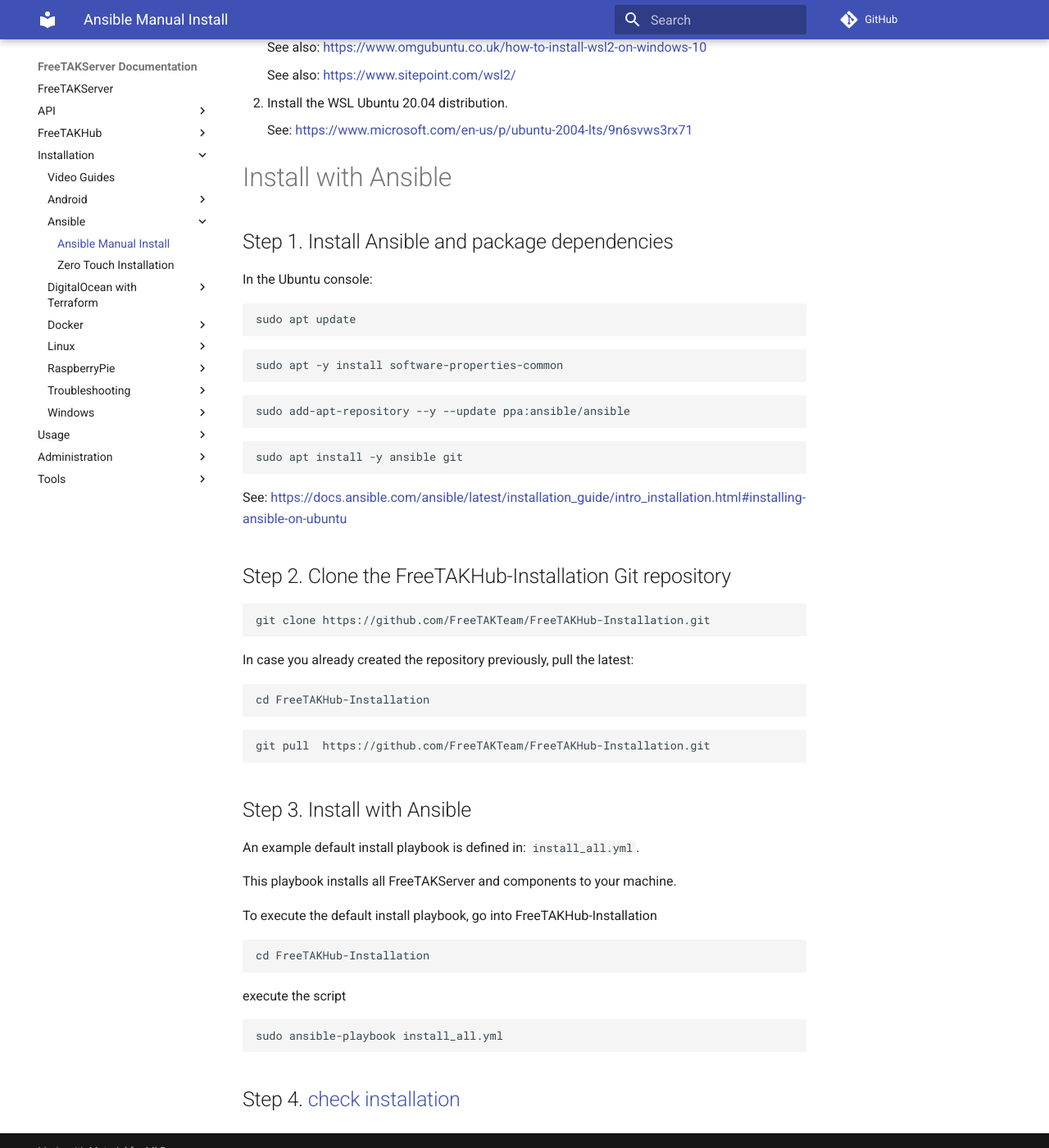
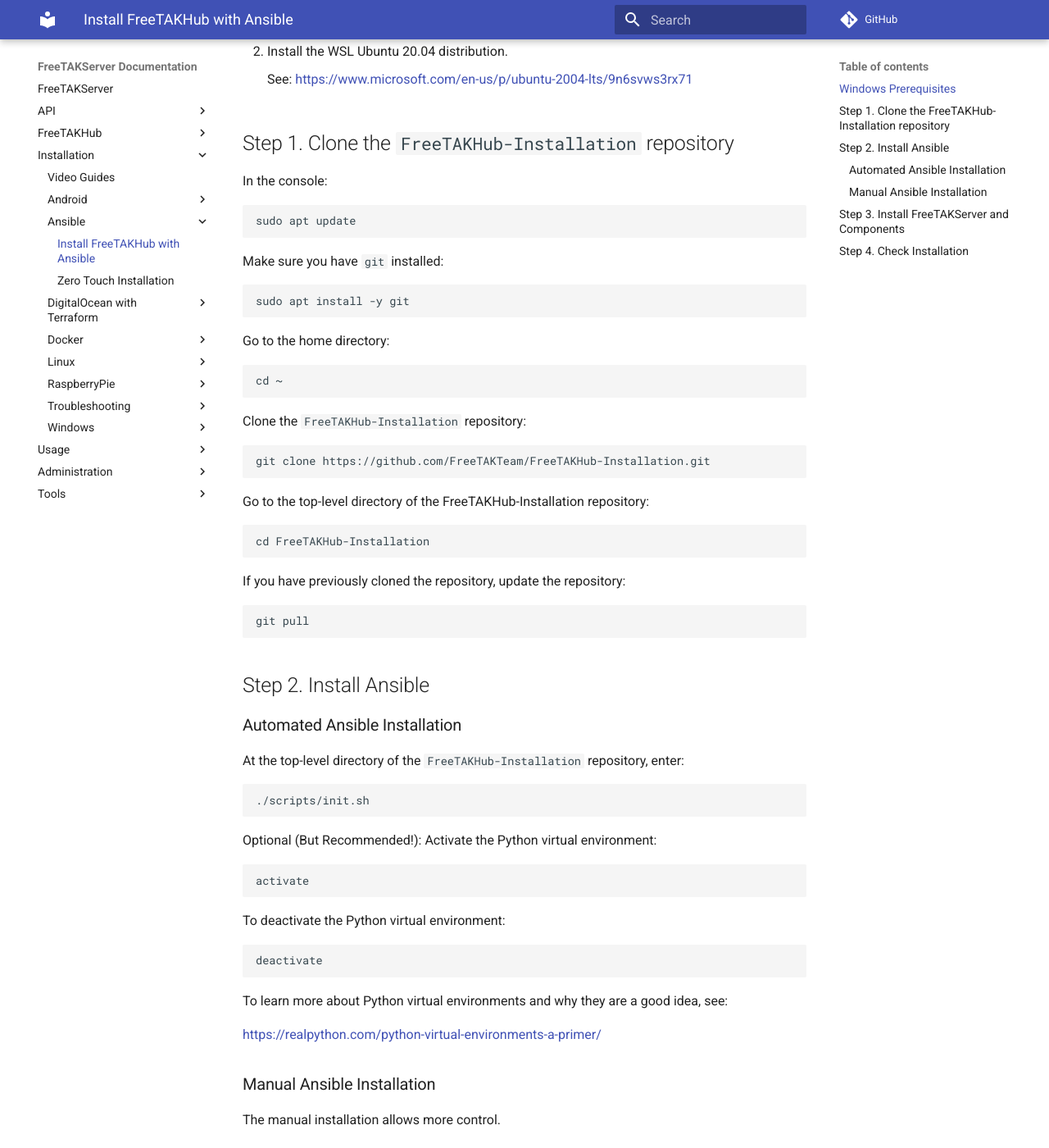
Before and after one commit to FreeTAKTeam/FreeTAKServer-User-Docs, an MkDocs documentation site: the page built from docs/docs/Installation/Ansible/Ansible.md, in a window 1280 px wide and 1400 px high, scrolled down 715 px. Shown: the whole window at 82% size. Built offline with MkDocs 1.6.1 and Material for MkDocs 9.7.7, drawn with Linux system fonts in a browser that asks for light colours; comment, search, counter and statistics services are not loaded; some of the changed text lies outside the part shown.

Commit message:
Update Ansible.md

````diff
--- a/docs/docs/Installation/Ansible/Ansible.md
+++ b/docs/docs/Installation/Ansible/Ansible.md
@@ -1,22 +1,20 @@
-# Ansible Manual Install
+# Install FreeTAKHub with Ansible
 
-Ansible is an Infrastructure-As-Code tool used for managing and monitoring remote FTS related servers.
+Ansible is an Infrastructure-As-Code (IAC) tool used for managing and monitoring local or remote FTS servers.
 
-# FreeTAKHub Installation
+This repository includes Ansible roles to:
 
-FreeTAKHub installation is a set of Ansible/Terraform scripts that allow you to:
+- create the target nodes.
+- install FTS and additional modules.
+- configure FTS.
 
-- create the target nodes
-- install FTS and all the additional modules
-- configure FTS
+## Windows Prerequisites
 
-# Windows Prerequisites
+Below is required for Windows machines.
 
-Currently FreeTAKServer and components have been tested successfully on Ubuntu 20.04.
+The machine must be running: Windows 10 Version 2004 or higher (Build 19041 or higher) or Windows 11.
 
-Other Linux distributions may work, but they have not been tested.
-
-To install on Windows, you will have to:
+For Windows installations:
 
 1. Install WSL2.
 
@@ -30,11 +28,75 @@
 
     See: <https://www.microsoft.com/en-us/p/ubuntu-2004-lts/9n6svws3rx71>
 
-# Install with Ansible
+## Step 1. Clone the `FreeTAKHub-Installation` repository
 
-## Step 1. Install Ansible and package dependencies
+In the console:
 
-In the Ubuntu console:
+```console
+sudo apt update
+```
+
+Make sure you have `git` installed:
+
+```console
+sudo apt install -y git
+```
+
+Go to the home directory:
+
+```console
+cd ~
+```
+
+Clone the `FreeTAKHub-Installation` repository:
+
+```console
+git clone https://github.com/FreeTAKTeam/FreeTAKHub-Installation.git
+```
+
+Go to the top-level directory of the FreeTAKHub-Installation repository:
+
+```console
+cd FreeTAKHub-Installation
+```
+
+If you have previously cloned the repository, update the repository:
+
+```console
+git pull
+```
+
+## Step 2. Install Ansible
+
+### Automated Ansible Installation
+
+At the top-level directory of the `FreeTAKHub-Installation` repository, enter:
+
+```console
+./scripts/init.sh
+```
+
+Optional (But Recommended!): Activate the Python virtual environment:
+
+```console
+activate
+```
+
+To deactivate the Python virtual environment:
+
+```console
+deactivate
+```
+
+To learn more about Python virtual environments and why they are a good idea, see:
+
+<https://realpython.com/python-virtual-environments-a-primer/>
+
+### Manual Ansible Installation
+
+The manual installation allows more control.
+
+In the console, enter:
 
 ```console
 sudo apt update
@@ -49,41 +111,25 @@
 ```
 
 ```console
-sudo apt install -y ansible git
+sudo apt install -y ansible
 ```
 
 See: <https://docs.ansible.com/ansible/latest/installation_guide/intro_installation.html#installing-ansible-on-ubuntu>
 
-## Step 2. Clone the FreeTAKHub-Installation Git repository
+## Step 3. Install FreeTAKServer and Components
+
+Go to the top-level directory of the `FreeTAKHub-Installation` repository:
 
 ```console
-git clone https://github.com/FreeTAKTeam/FreeTAKHub-Installation.git
+cd ~/FreeTAKHub-Installation
 ```
 
-In case you already created the repository previously, pull the latest:
+Run the Ansible playbook to install FreeTAKServer and components:
 
-```console
-cd FreeTAKHub-Installation
-```
-
-```console
-git pull  https://github.com/FreeTAKTeam/FreeTAKHub-Installation.git
-```
-
-## Step 3. Install with Ansible
-
-An example default install playbook is defined in: `install_all.yml`.
-
-This playbook installs all FreeTAKServer and components to your machine.
-
-To execute the default install playbook, go into FreeTAKHub-Installation
-
-```console
-cd FreeTAKHub-Installation
-```
-execute the script
 ```console
 sudo ansible-playbook install_all.yml
 ```
 
-## Step 4. [check installation](https://github.com/FreeTAKTeam/FreeTAKServer-User-Docs/blob/main/docs/docs/Installation/Troubleshooting/InstallationCheck.md)
+## Step 4. Check Installation
+
+Directions to check installation [here](https://github.com/FreeTAKTeam/FreeTAKServer-User-Docs/blob/main/docs/docs/Installation/Troubleshooting/InstallationCheck.md).
````
